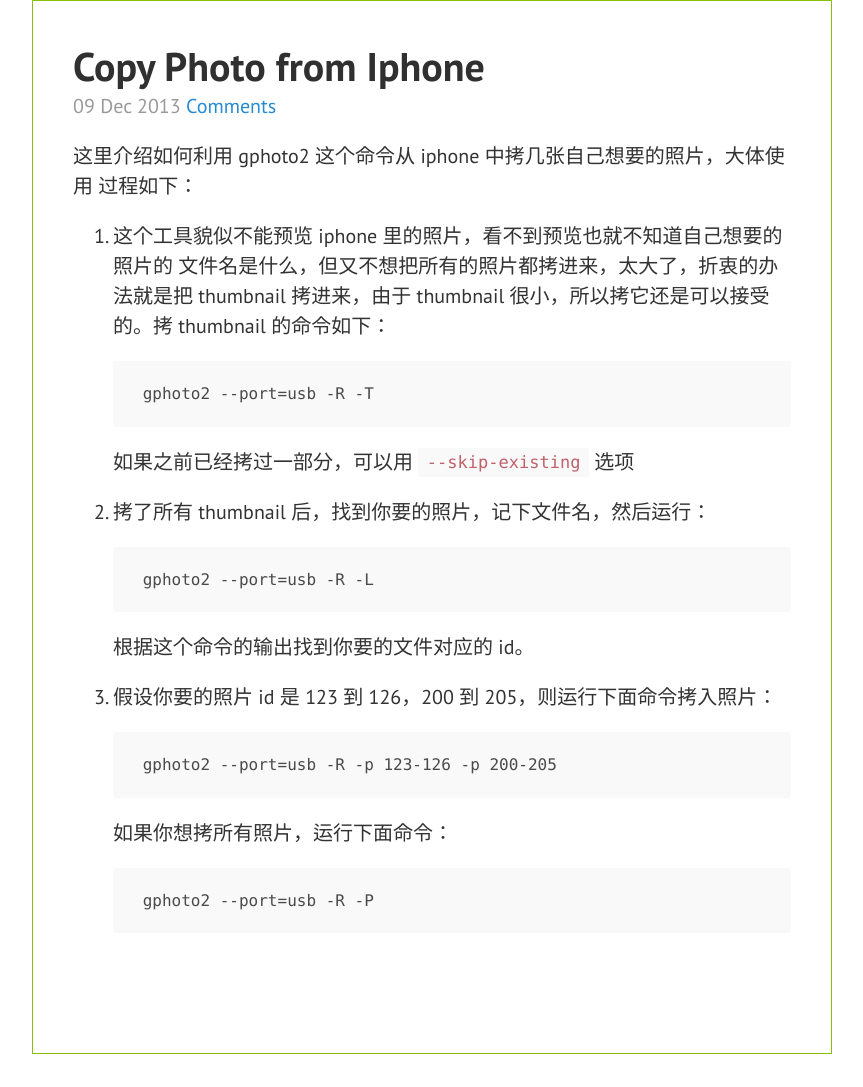
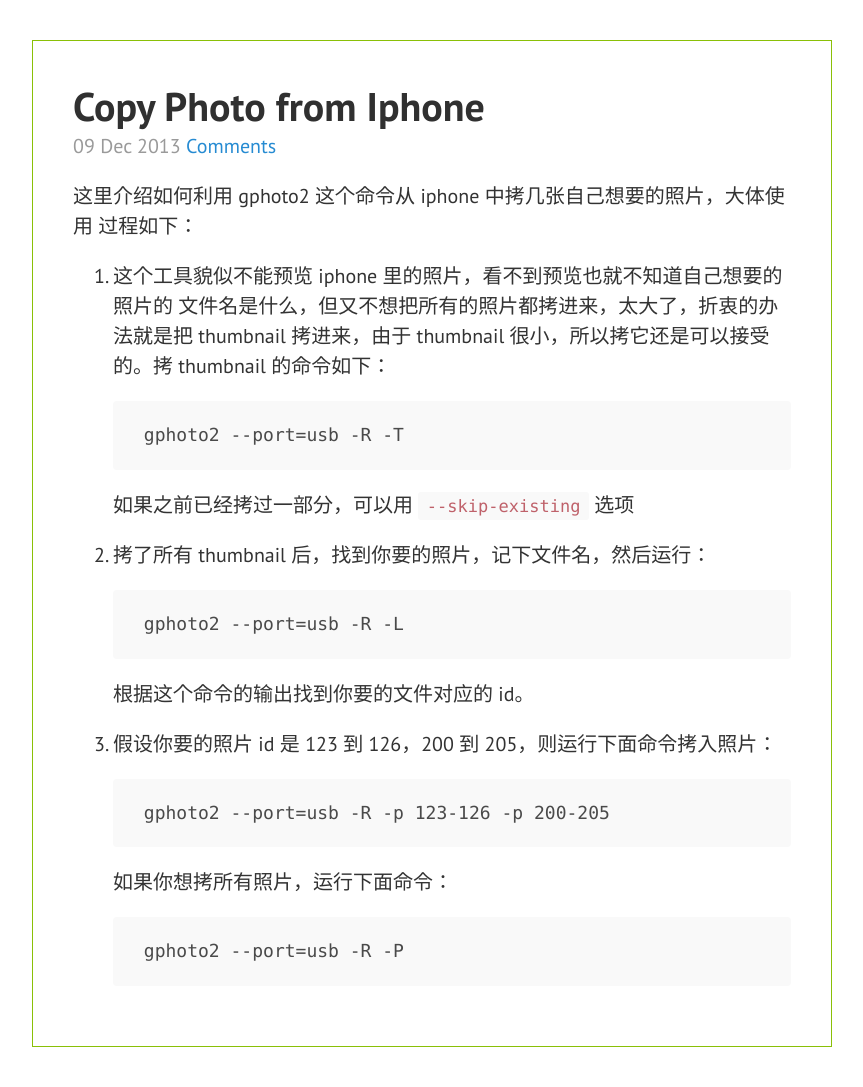
Before and after one commit to chenrushan/chenrushan.github.io, a Jekyll site: the page built from _posts/2013-12-09-copy-photo-from-iphone.markdown, in a window 1280 px wide. Shown: the whole page, without its empty margins (208-1071 px from the left). Built offline with Jekyll 4.4.1, drawn with Linux system fonts in a browser that asks for light colours; Markdown is read by kramdown in place of the engine named in the settings; comment, search, counter and statistics services are not loaded; before the commit the page ends 1054 px from its top, so only the background shows below that.

Commit message:
update juscodit.css

```diff
--- a/public/css/juscodit.css
+++ b/public/css/juscodit.css
@@ -4,6 +4,8 @@
 
 body {
     color: #333333;
+    margin-top: 2rem;
+    margin-bottom: 2rem;
 }
 
 img {
@@ -43,6 +45,10 @@ blockquote {
     background-color: #f5f5f5;
 }
 
+pre {
+    font-size: .9rem;
+}
+
 pre code {
     padding: 0;
     font-size: 100%;
@@ -78,6 +84,10 @@ hr {
   margin-right: auto;
 }
 
+.post {
+  margin-bottom: 0em;
+}
+
 .container {
   max-width: 40rem;
 }
```
